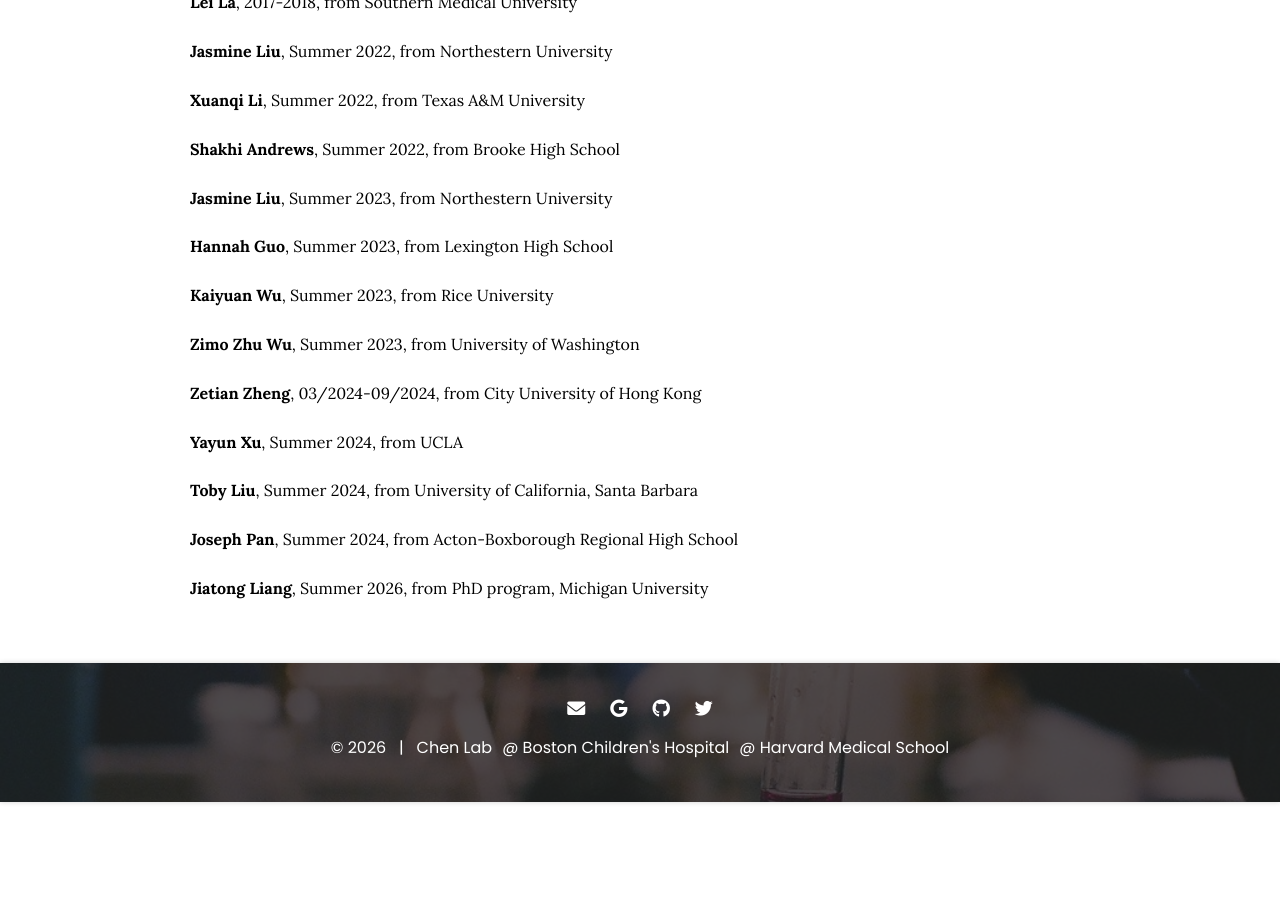
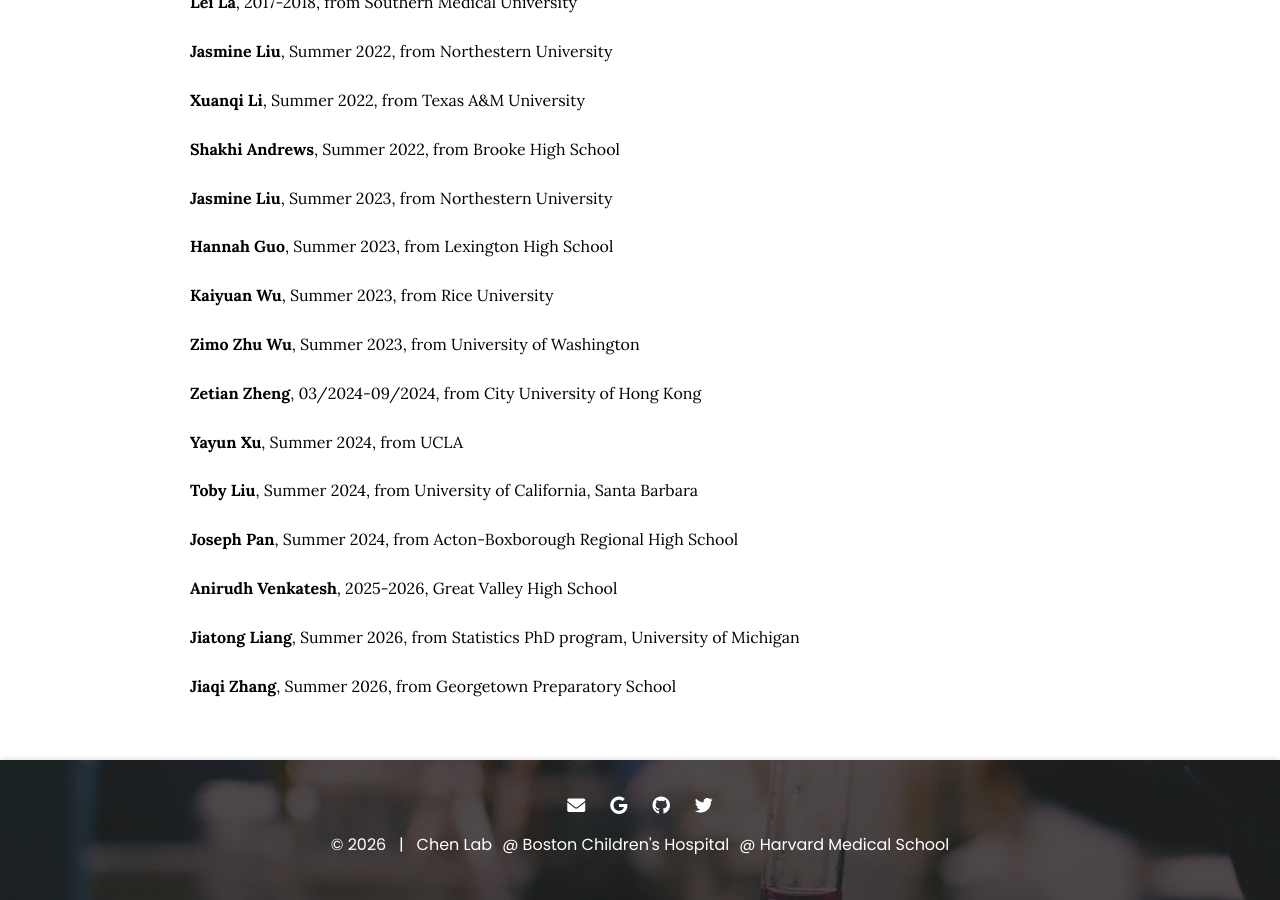
Before and after one commit to kaifuchenlab/kaifuchenlab.github.io, a Jekyll site: the page built from 2.team/index.md, in a window 1280 px wide and 900 px high, scrolled down 2743 px. Built offline with Jekyll 4.4.1, drawn with Linux system fonts in a browser that asks for light colours; before the commit the page ends 3545 px from its top, so only the background shows below that.

Commit message:
Update index.md

```diff
--- a/2.team/index.md
+++ b/2.team/index.md
@@ -126,4 +126,8 @@ From Beijing Institute of Genomics, Chinese Academy of Sciences.
 
 **Joseph Pan**, Summer 2024, from Acton-Boxborough Regional High School
 
-**Jiatong Liang**, Summer 2026, from PhD program, Michigan University
+**Anirudh Venkatesh**, 2025-2026, Great Valley High School
+
+**Jiatong Liang**, Summer 2026, from Statistics PhD program, University of Michigan
+
+**Jiaqi Zhang**, Summer 2026, from Georgetown Preparatory School
```
